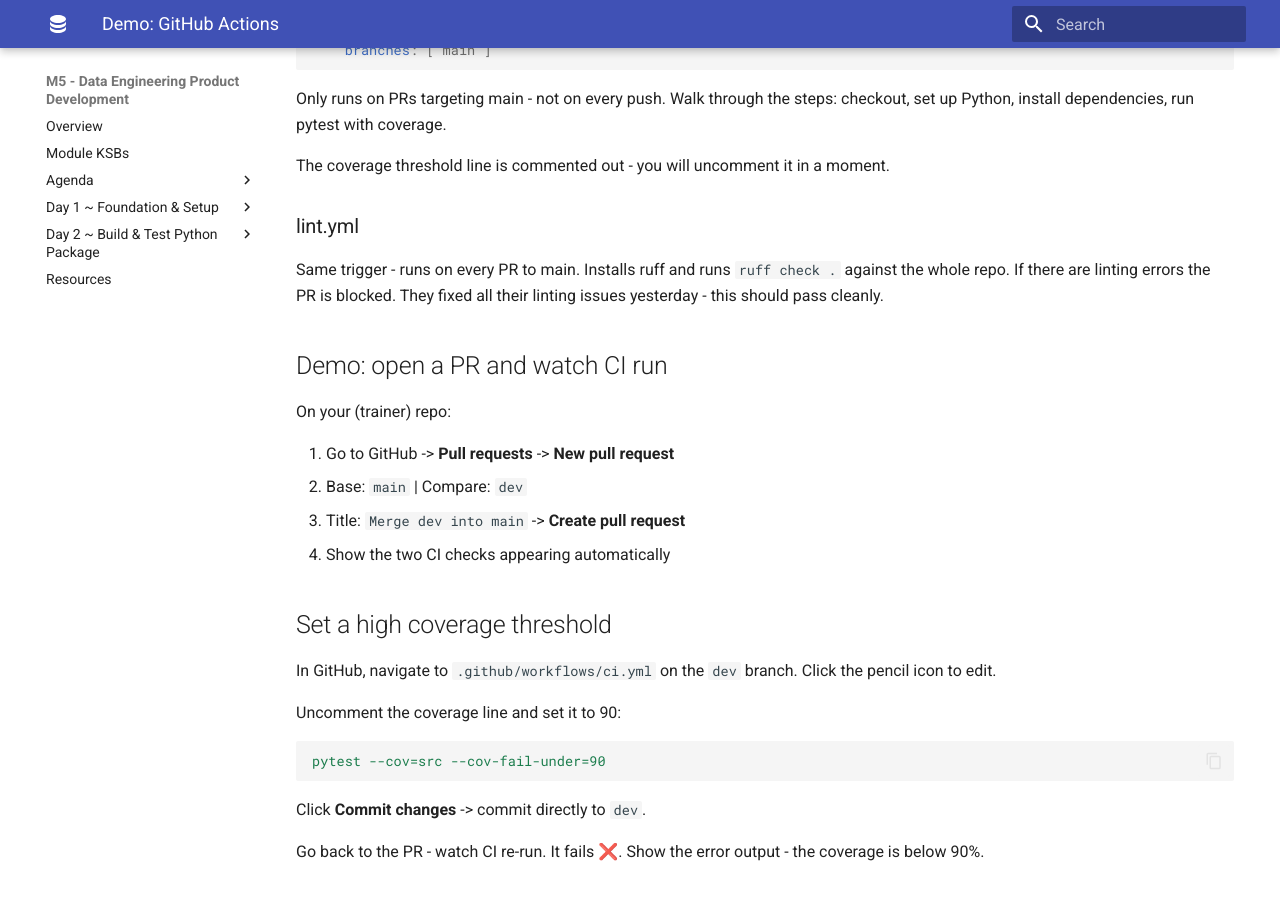
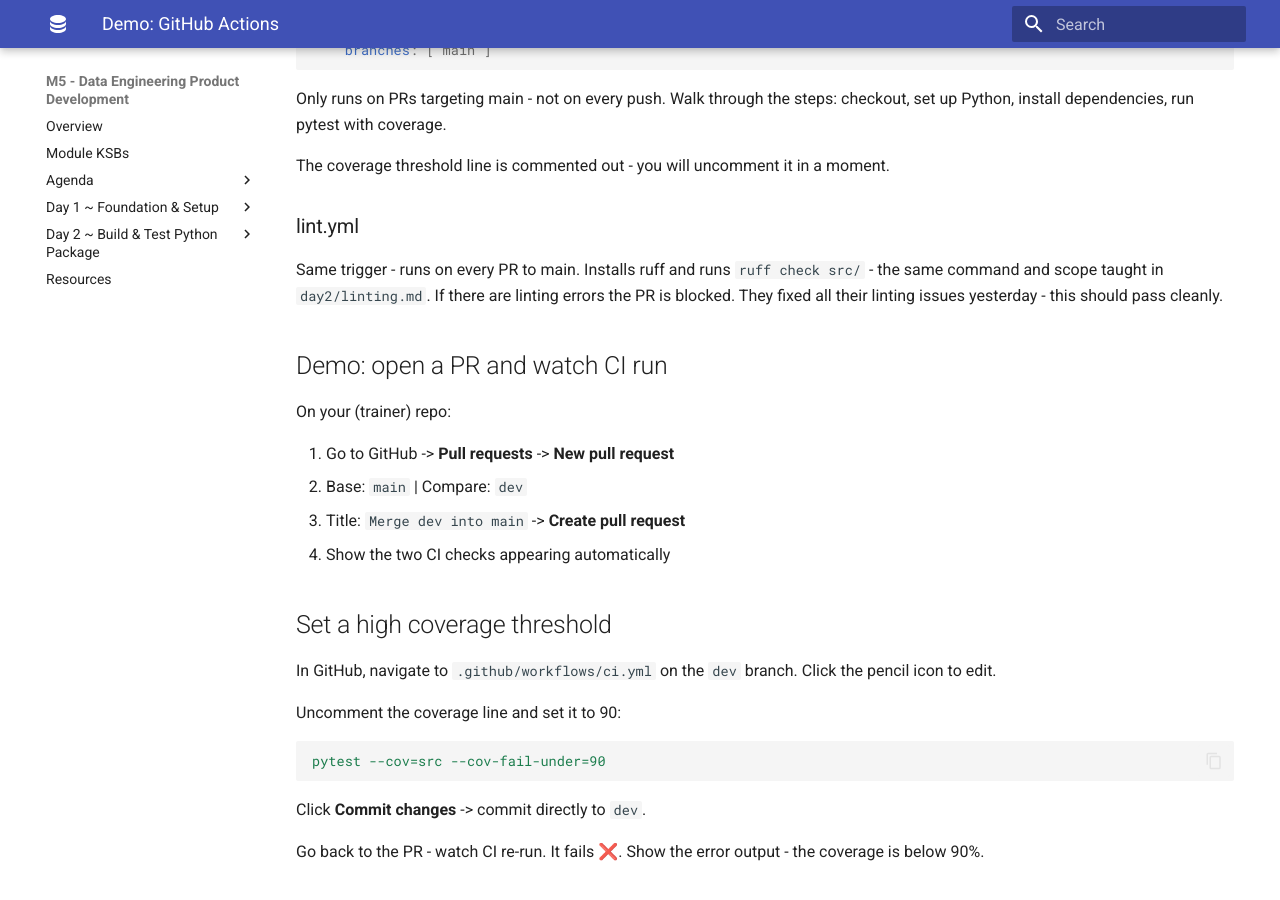
Before and after one commit to qaalabs/DE5M5, an MkDocs documentation site: the page built from docs/day3/github-actions.md, in a window 1280 px wide and 900 px high, scrolled down 696 px. Built offline with MkDocs 1.6.1 and Material for MkDocs 9.7.7, drawn with Linux system fonts in a browser that asks for light colours.

Commit message:
Update instructions

```diff
--- a/docs/day3/github-actions.md
+++ b/docs/day3/github-actions.md
@@ -34,7 +34,7 @@ The coverage threshold line is commented out - you will uncomment it in a moment
 
 ### lint.yml
 
-Same trigger - runs on every PR to main. Installs ruff and runs `ruff check .` against the whole repo. If there are linting errors the PR is blocked. They fixed all their linting issues yesterday - this should pass cleanly.
+Same trigger - runs on every PR to main. Installs ruff and runs `ruff check src/` - the same command and scope taught in `day2/linting.md`. If there are linting errors the PR is blocked. They fixed all their linting issues yesterday - this should pass cleanly.
 
 ## Demo: open a PR and watch CI run
 
```
